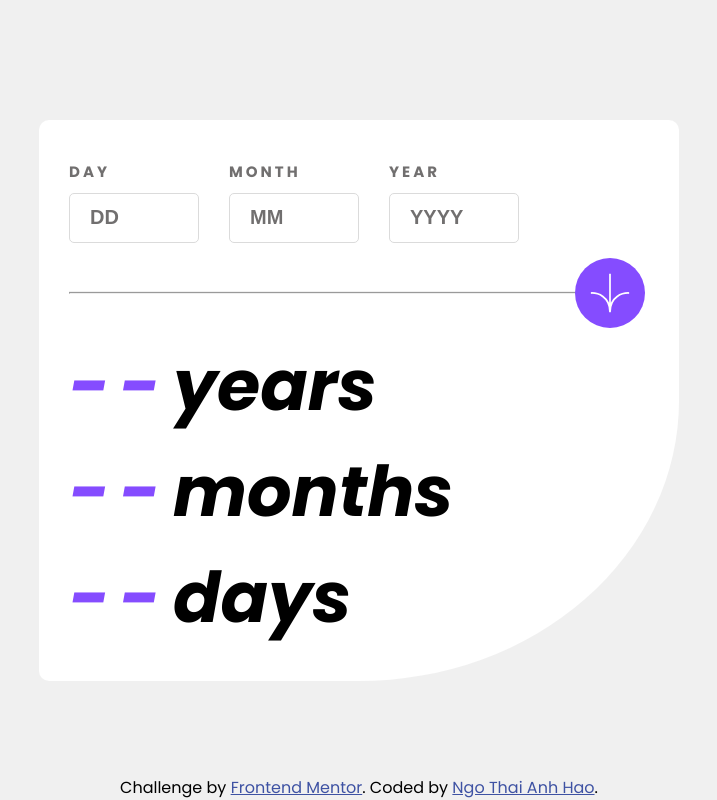
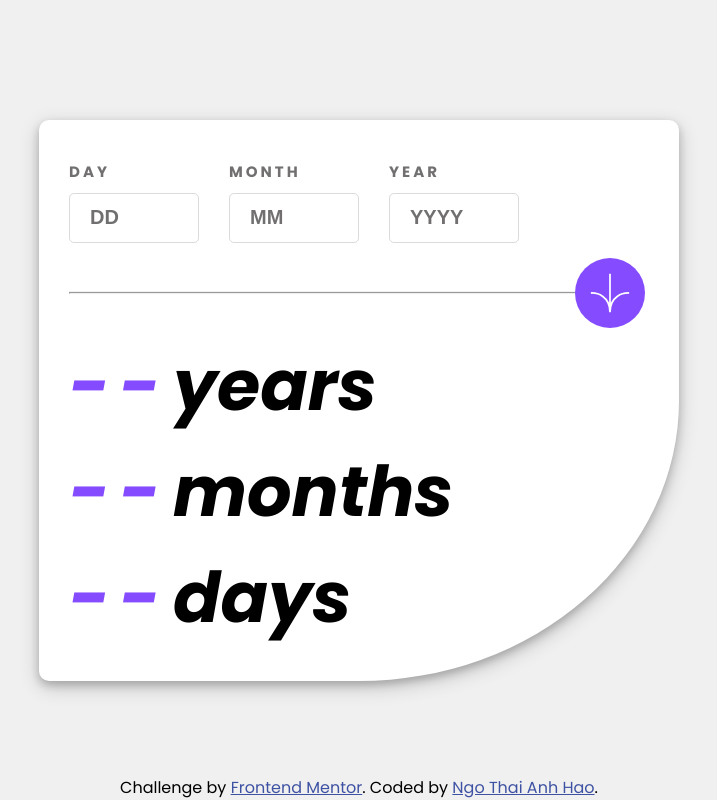
Before and after one commit to NgoThaiAnhHao/Age-calculator-app, a plain HTML site: page index.html in a window 1280 px wide. Shown: the whole page, without its empty margins (281-998 px from the left). Drawn offline with Linux system fonts and the light colour scheme.

Commit message:
Update style.css

```diff
--- a/style.css
+++ b/style.css
@@ -33,6 +33,8 @@ body {
   height: auto;
   background-color: var(--White);
   border-radius: 1rem 1rem 50% 1rem;
+  box-shadow: 0 0.4rem 0.8rem 0 rgba(0, 0, 0, 0.2),
+    0 0.6rem 2rem 0 rgba(0, 0, 0, 0.19);
 }
 
 .age-calculator {
```
